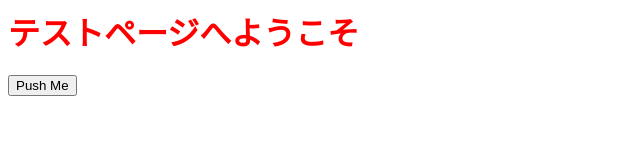
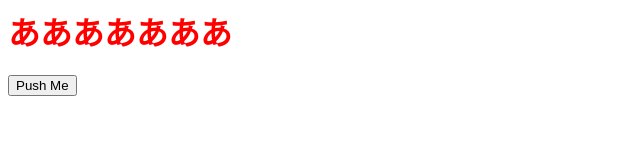
Before and after one commit to yonezawa0613/tumada1010, a plain HTML site: page index.html in a window 1280 px wide. Shown: the whole page, without its empty margins (0-640 px from the left). Drawn offline with Linux system fonts and the light colour scheme.

Commit message:
commit second

```diff
--- a/index.html
+++ b/index.html
@@ -30,7 +30,7 @@ h1 {
 
 <!-- 本文 -->
 <body>
-	<h1>テストページへようこそ</h1>
+	<h1>あああああああ</h1>
 	<button onclick="buttonClick()">Push Me</button>
 	<h2 id="target"></h2>
 </body>
```
